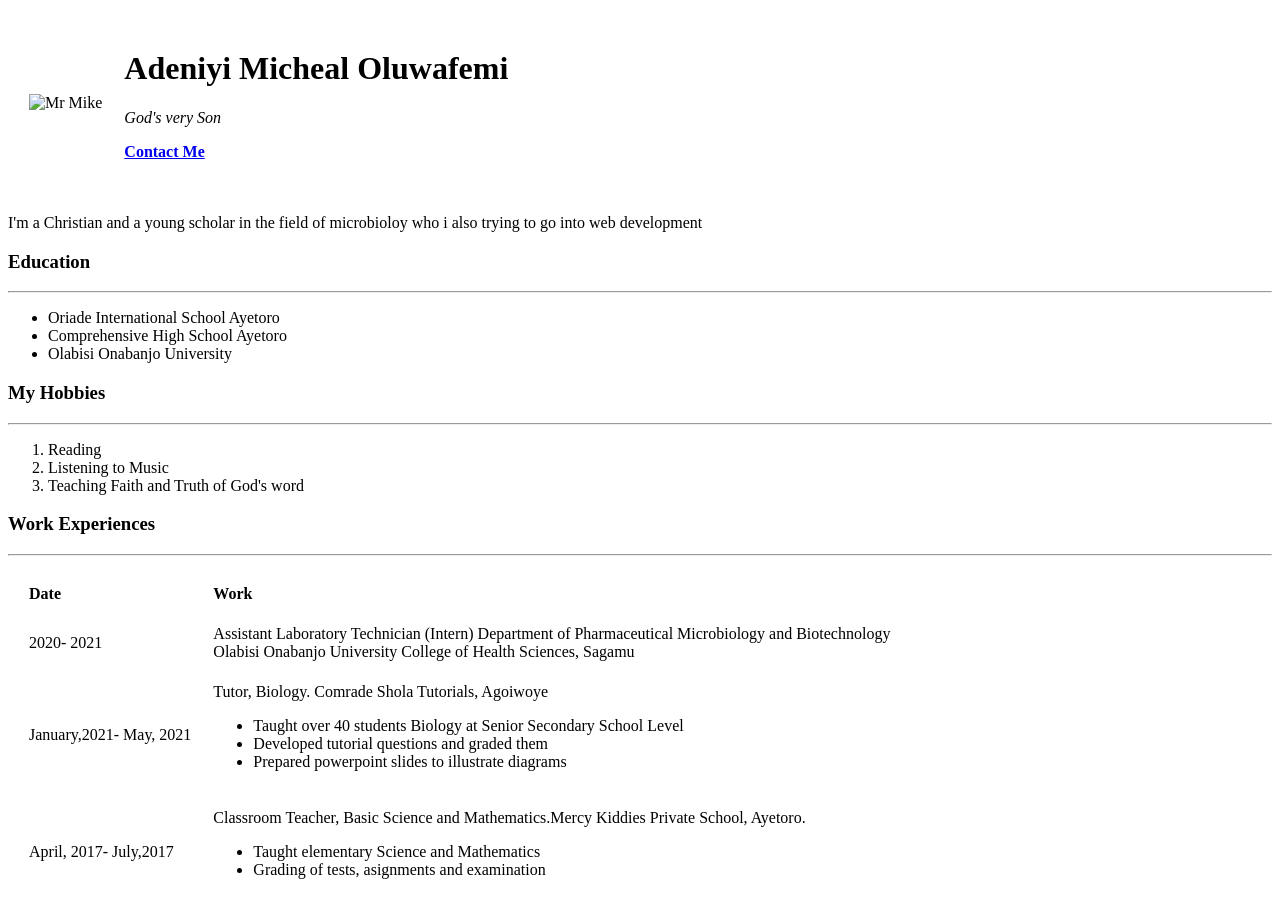
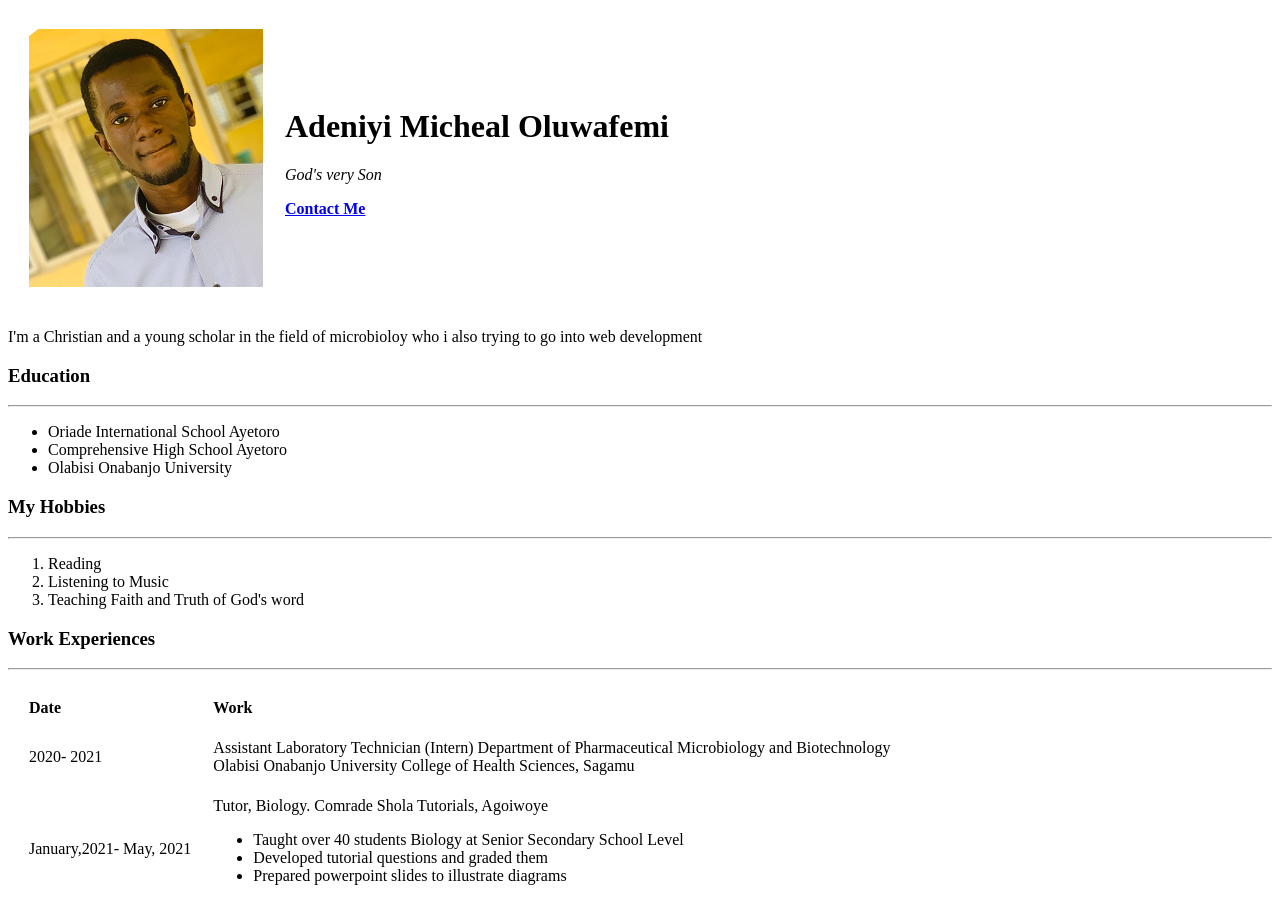
Before and after one commit to OfemiMike/CV, a plain HTML site: page index.html in a window 1280 px wide. Shown: the top 919 px of the page. Drawn offline with Linux system fonts and the light colour scheme.

Commit message:
Update index.html

```diff
--- a/index.html
+++ b/index.html
@@ -9,7 +9,7 @@
 <body>
   <table cellspacing="20">
     <tr>
-      <td>  <img src="OfemiMike/CV/Oluwafemi1.png" alt="Mr Mike"></td>
+      <td>  <img src="Oluwafemi1.png" alt="Mr Mike"></td>
   <td><h1> Adeniyi Micheal Oluwafemi</h1>
 <p><em>God's very Son</em> </p><strong> <a href="MyContacts.html"> Contact Me</a></strong> </P></p> </td>
 </tr>
```
